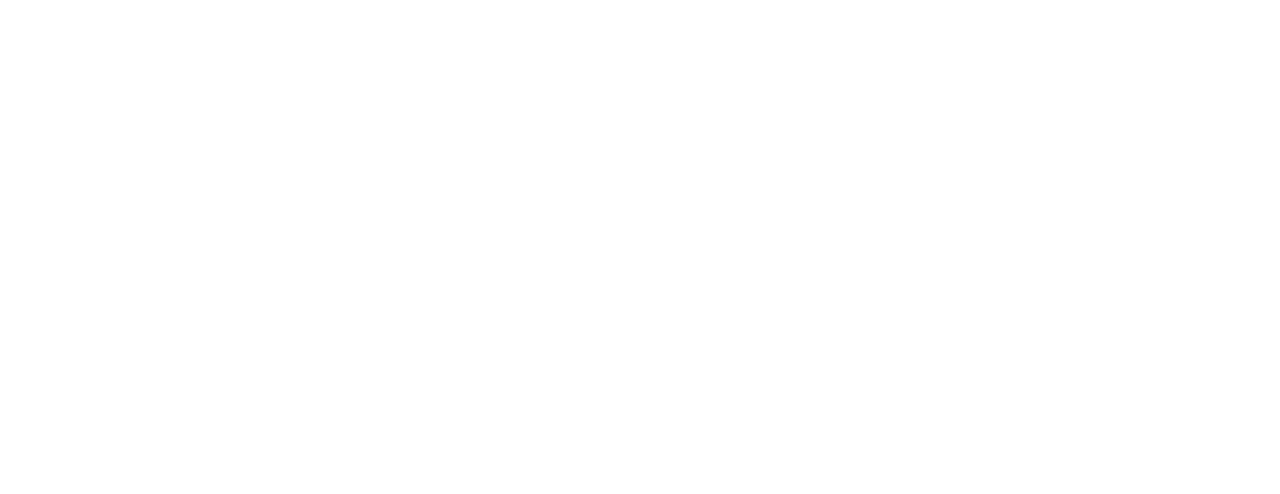
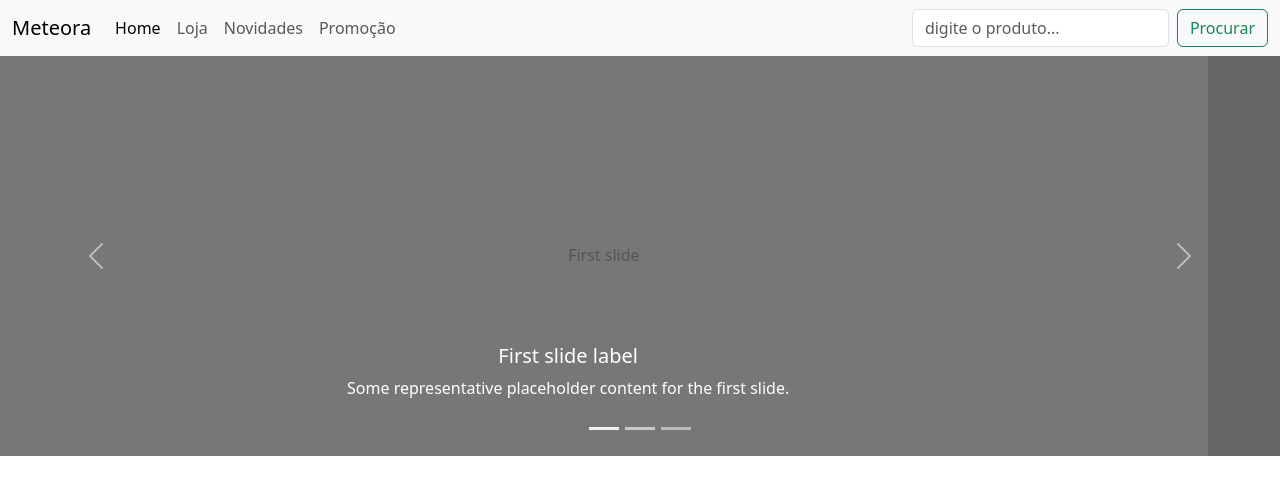
Before and after one commit to VictorAlves94/Meteora, a plain HTML site: page index.html in a window 1280 px wide. Drawn offline with nearby package versions, Linux system fonts and the light colour scheme.

Commit message:
navebar e carousel implementados.

```diff
--- a/index.html
+++ b/index.html
@@ -7,7 +7,75 @@
     <link href="https://cdn.jsdelivr.net/npm/bootstrap@5.3.3/dist/css/bootstrap.min.css" rel="stylesheet" integrity="sha384-QWTKZyjpPEjISv5WaRU9OFeRpok6YctnYmDr5pNlyT2bRjXh0JMhjY6hW+ALEwIH" crossorigin="anonymous">
 </head>
 <body>
+    <nav class="navbar navbar-expand-lg bg-body-tertiary">
+        <div class="container-fluid">
+          <a class="navbar-brand" href="#">Meteora</a>
+          <button class="navbar-toggler" type="button" data-bs-toggle="collapse" data-bs-target="#navbarSupportedContent" aria-controls="navbarSupportedContent" aria-expanded="false" aria-label="Toggle navigation">
+            <span class="navbar-toggler-icon"></span>
+          </button>
+          <div class="collapse navbar-collapse" id="navbarSupportedContent">
+            <ul class="navbar-nav me-auto mb-2 mb-lg-0">
+              <li class="nav-item">
+                <a class="nav-link active" aria-current="page" href="#">Home</a>
+              </li>
+              <li class="nav-item">
+                <a class="nav-link" href="#">Loja</a>
+              </li>
+              <li class="nav-item">
+                <a class="nav-link" href="#">Novidades</a>
+              </li>
+              <li class="nav-item">
+                <a class="nav-link" href="#">Promoção</a>
+              </li>
 
+
+            </ul>
+            <form class="d-flex" role="search">
+              <input class="form-control me-2" type="search" placeholder="digite o produto..." aria-label="Search">
+              <button class="btn btn-outline-success" type="submit">Procurar</button>
+            </form>
+          </div>
+        </div>
+      </nav>
+
+      <div id="carouselExampleCaptions" class="carousel slide" data-bs-ride="carousel">
+        <div class="carousel-indicators">
+          <button type="button" data-bs-target="#carouselExampleCaptions" data-bs-slide-to="0" class="active" aria-current="true" aria-label="Slide 1"></button>
+          <button type="button" data-bs-target="#carouselExampleCaptions" data-bs-slide-to="1" aria-label="Slide 2"></button>
+          <button type="button" data-bs-target="#carouselExampleCaptions" data-bs-slide-to="2" aria-label="Slide 3"></button>
+        </div>
+        <div class="carousel-inner">
+          <div class="carousel-item active">
+            <svg class="bd-placeholder-img bd-placeholder-img-lg d-block w-100" width="800" height="400" xmlns="http://www.w3.org/2000/svg" role="img" aria-label="Placeholder: First slide" preserveAspectRatio="xMidYMid slice" focusable="false"><title>Placeholder</title><rect width="100%" height="100%" fill="#777"></rect><text x="50%" y="50%" fill="#555" dy=".3em">First slide</text></svg>
+            <div class="carousel-caption d-none d-md-block">
+              <h5>First slide label</h5>
+              <p>Some representative placeholder content for the first slide.</p>
+            </div>
+          </div>
+          <div class="carousel-item">
+            <svg class="bd-placeholder-img bd-placeholder-img-lg d-block w-100" width="800" height="400" xmlns="http://www.w3.org/2000/svg" role="img" aria-label="Placeholder: Second slide" preserveAspectRatio="xMidYMid slice" focusable="false"><title>Placeholder</title><rect width="100%" height="100%" fill="#666"></rect><text x="50%" y="50%" fill="#444" dy=".3em">Second slide</text></svg>
+            <div class="carousel-caption d-none d-md-block">
+              <h5>Second slide label</h5>
+              <p>Some representative placeholder content for the second slide.</p>
+            </div>
+          </div>
+          <div class="carousel-item">
+            <svg class="bd-placeholder-img bd-placeholder-img-lg d-block w-100" width="800" height="400" xmlns="http://www.w3.org/2000/svg" role="img" aria-label="Placeholder: Third slide" preserveAspectRatio="xMidYMid slice" focusable="false"><title>Placeholder</title><rect width="100%" height="100%" fill="#555"></rect><text x="50%" y="50%" fill="#333" dy=".3em">Third slide</text></svg>
+            <div class="carousel-caption d-none d-md-block">
+              <h5>Third slide label</h5>
+              <p>Some representative placeholder content for the third slide.</p>
+            </div>
+          </div>
+        </div>
+        <button class="carousel-control-prev" type="button" data-bs-target="#carouselExampleCaptions" data-bs-slide="prev">
+          <span class="carousel-control-prev-icon" aria-hidden="true"></span>
+          <span class="visually-hidden">Previous</span>
+        </button>
+        <button class="carousel-control-next" type="button" data-bs-target="#carouselExampleCaptions" data-bs-slide="next">
+          <span class="carousel-control-next-icon" aria-hidden="true"></span>
+          <span class="visually-hidden">Next</span>
+        </button>
+      </div>
 
     <script src="https://cdn.jsdelivr.net/npm/bootstrap@5.3.3/dist/js/bootstrap.bundle.min.js" integrity="sha384-YvpcrYf0tY3lHB60NNkmXc5s9fDVZLESaAA55NDzOxhy9GkcIdslK1eN7N6jIeHz" crossorigin="anonymous"></script>
 </body>
```
